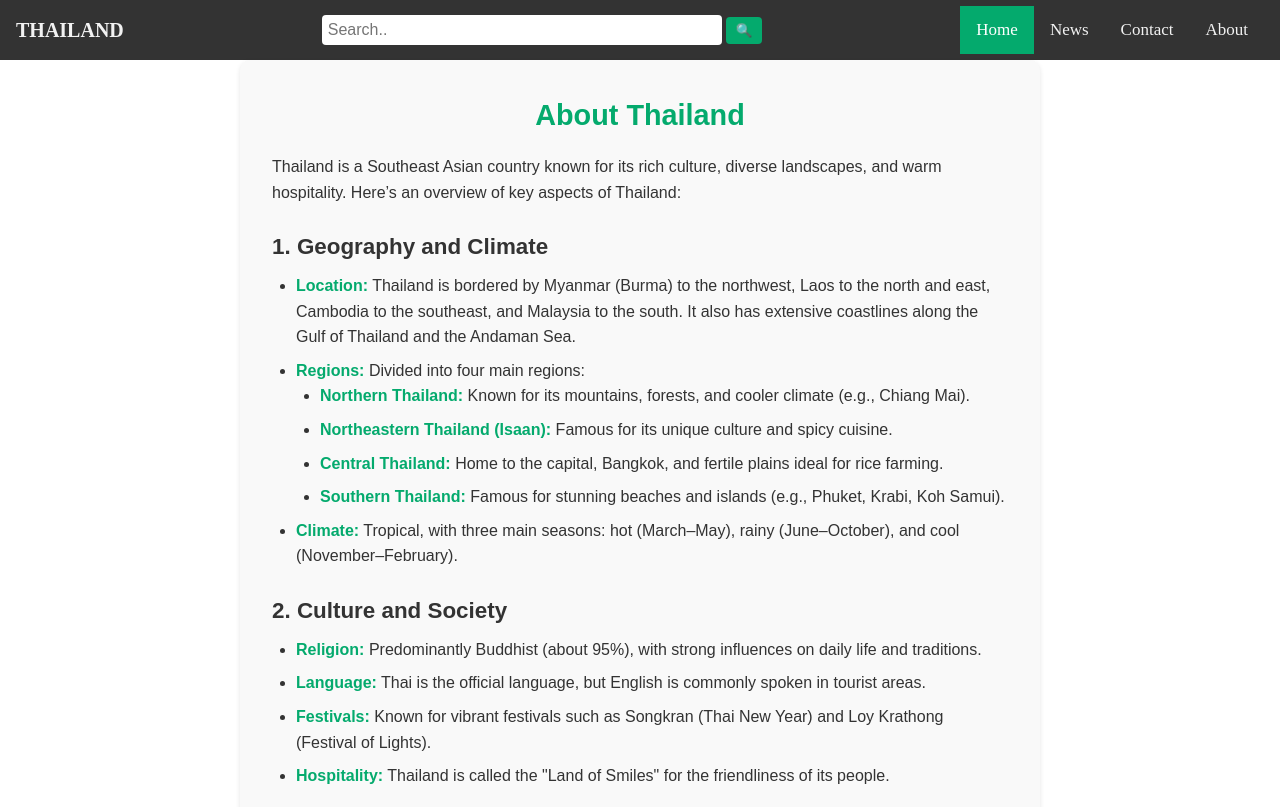
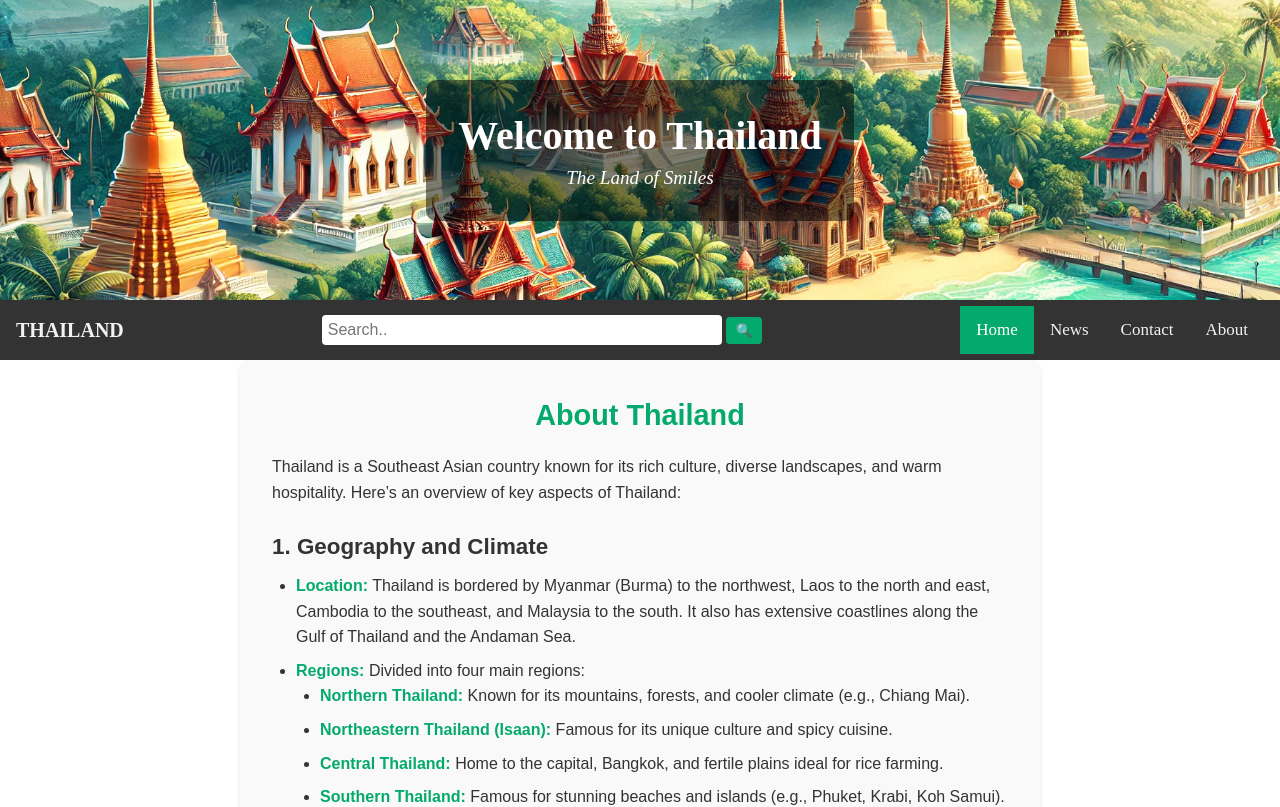
Before and after one commit to iamnewdt/web-tourist-vite, a React (Vite) app: page / in a window 1280 px wide. Shown: the top 807 px of the page. Built offline with nearby package versions, Linux system fonts and the light colour scheme.

Commit message:
28/11/2024 Update header and add image

```diff
--- a/src/App.css
+++ b/src/App.css
@@ -1,22 +1,33 @@
-* {
-  margin:  0;
-  padding: 0;
-  box-sizing: border-box;
+/*  Header */
+.header {
+  position: relative;
+  background-size: cover;
+  background-position: center;
+  height: 300px; /* ปรับขนาดได้ตามต้องการ */
+  display: flex;
+  align-items: center;
+  justify-content: center;
+  color: white;
 }
 
-/*Main Header*/
-header {
-  background: #333;
-  padding: 2rem;
-  text-align: left;
-  color: #fff;
-}
-header p {
-  background: #333;
+.header-overlay {
+  background: rgba(0, 0, 0, 0.5); /* เพิ่มความโปร่งใส */
   padding: 2rem;
   text-align: center;
-  color: #fff;
+  border-radius: 10px;
 }
+
+.header h1 {
+  font-size: 2.5rem;
+  margin: 0;
+}
+
+.header p {
+  font-size: 1.2rem;
+  margin-top: 0.5rem;
+  font-style: italic;
+}
+
 
 /* Main footer styles */
 footer {
--- a/src/App.jsx
+++ b/src/App.jsx
@@ -12,6 +12,7 @@ function App() {
 
   return (
     <div className='App'>
+      <Header />
       <Nav />
       <Content />
       <Footer />
--- a/src/components/Header.jsx
+++ b/src/components/Header.jsx
@@ -1,11 +1,15 @@
-import React from 'react'
+import React from 'react';
+import headerImage from './header.webp'
 
 function Header() {
   return (
-    <header>
-     <p>Welcome for visit</p>
+    <header className="header" style={{ backgroundImage: `url(${headerImage})` }}>
+      <div className="header-overlay">
+        <h1>Welcome to Thailand</h1>
+        <p>The Land of Smiles</p>
+      </div>
     </header>
-  )
+  );
 }
 
-export default Header
+export default Header;
```
Also changed, not shown: src/components/header.webp (added).
